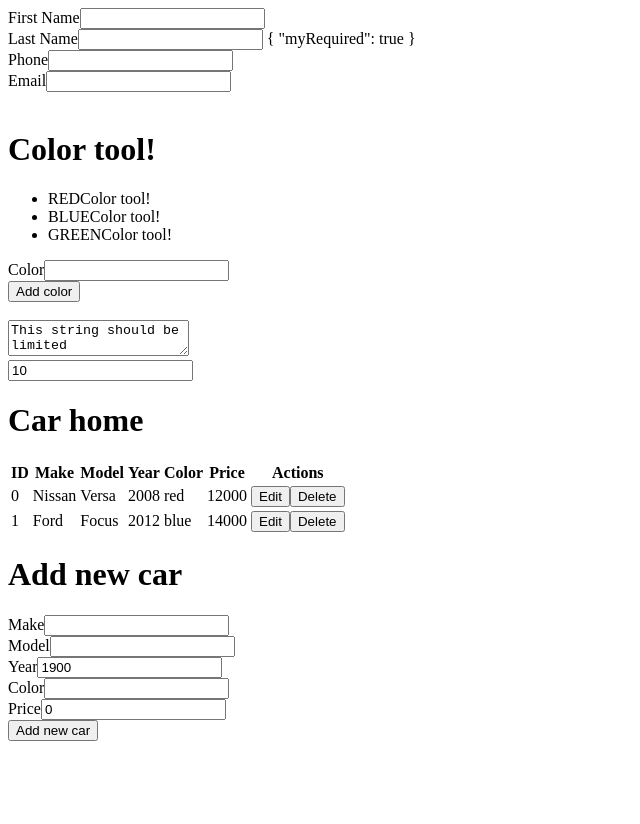
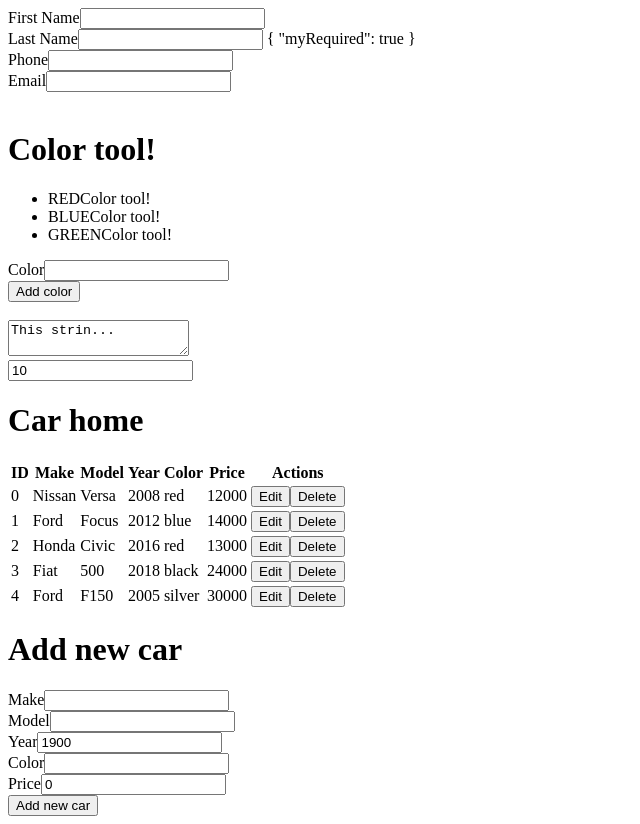
Before and after one commit to stephenhales/Angular-training, an Angular app in the folder demo-app/: page / in a window 1280 px wide. Shown: the whole page, without its empty margins (0-640 px from the left). Before the commit the page ends 800 px from the top, so only its background shows below. Built offline with nearby package versions, Linux system fonts and the light colour scheme; data requests are answered from the project's data file.

Commit message:
demo-app - create a service that hooks into the RESTful backend (json-server)

```diff
--- a/demo-app/db.json
+++ b/demo-app/db.json
@@ -23,6 +23,22 @@
       "color": "red",
       "price": 13000,
       "id": 2
+    },
+    {
+      "make": "Fiat",
+      "model": "500",
+      "year": "2018",
+      "color": "black",
+      "price": "24000",
+      "id": 3
+    },
+    {
+      "make": "Ford",
+      "model": "F150",
+      "year": "2005",
+      "color": "silver",
+      "price": "30000",
+      "id": 4
     }
   ]
 }
--- a/demo-app/src/app/car-tool/components/car-home/car-home.component.ts
+++ b/demo-app/src/app/car-tool/components/car-home/car-home.component.ts
@@ -1,5 +1,6 @@
 import { Component, OnInit } from '@angular/core';
 import { Car } from '../../model/Car';
+import { CarsService } from '../../services/cars.service';
 
 @Component({
   selector: 'car-home',
@@ -12,20 +13,27 @@ export class CarHomeComponent implements OnInit {
 
   headerText = 'Car home';
 
-  cars: Car[] = [
-    { id: 0, make: 'Nissan', model: 'Versa', year: 2008, color: 'red', price: 12000},
-    { id: 1, make: 'Ford', model: 'Focus', year: 2012, color: 'blue', price: 14000}
-  ];
+  cars: Car[] = [];
 
-  constructor() { }
+  constructor(private carService: CarsService) { }
 
-  ngOnInit() { }
+  ngOnInit() {
+    this.getCars();
+  }
+
+  getCars() {
+    return this.carService.all().subscribe(cars => {
+      this.cars = cars;
+    });
+
+    // subscriber.unsubscribe();
+  }
 
   doAddCar(newCar: Car) {
-    this.cars = this.cars.concat({
+    this.carService.create({
       ...newCar,
       id: Math.max(...this.cars.map(car => car.id), 0) + 1,
-    });
+    }).subscribe(x => this.getCars());
   }
 
   doRemoveCar(carId: number) {
--- /dev/null
+++ b/demo-app/src/app/car-tool/services/cars.service.ts
@@ -0,0 +1,30 @@
+import { Injectable } from '@angular/core';
+import { HttpClient } from '@angular/common/http';
+import { Car } from '../model/Car';
+
+@Injectable({
+  // this should always be in root (for now). Angular issue...
+  providedIn: 'root'
+})
+export class CarsService {
+
+  constructor(private httpClient: HttpClient) { }
+
+  const url = 'http://localhost:4250/cars';
+
+  all() {
+    return this.httpClient.get<Car[]>(this.url);
+  }
+
+  create(car: Car) {
+    return this.httpClient.post<Car>(this.url, car);
+  }
+
+  update(car: Car) {
+    return this.httpClient.put<Car>(this.url + encodeURIComponent(car.id.toString()), car);
+  }
+
+  delete(car: Car) {
+    return this.httpClient.delete<Car>(this.url + encodeURIComponent(car.id.toString()));
+  }
+}
--- a/demo-app/src/app/color-tool/color-tool.module.ts
+++ b/demo-app/src/app/color-tool/color-tool.module.ts
@@ -2,6 +2,7 @@ import { NgModule } from '@angular/core';
 import { CommonModule } from '@angular/common';
 import { ColorHomeComponent } from './components/color-home/color-home.component';
 import { ReactiveFormsModule } from '@angular/forms';
+import { HttpClientModule } from '@angular/common/http';
 
 import { SharedModule } from '../shared/shared.module';
 import { ColorFormComponent } from './components/color-form/color-form.component';
@@ -9,7 +10,7 @@ import { ColorFormComponent } from './components/color-form/color-form.component
 @NgModule({
   declarations: [ColorHomeComponent, ColorFormComponent],
   imports: [
-    CommonModule, ReactiveFormsModule, SharedModule,
+    ReactiveFormsModule, HttpClientModule, CommonModule, SharedModule,
   ],
   exports: [
     ColorHomeComponent
--- a/demo-app/src/app/color-tool/components/color-home/color-home.component.html
+++ b/demo-app/src/app/color-tool/components/color-home/color-home.component.html
@@ -8,7 +8,7 @@
 
 <br/>
 <div>
-  <textarea id="ellipsis limit">{{text | ellipsisAppend:limitInput}}</textarea>
+  <textarea id="ellipsis limit">{{text | ellipsisAppend:limitInput.value}}</textarea>
 
   <div>
     <input type="number" [formControl]="limitInput">
--- a/demo-app/src/index.html
+++ b/demo-app/src/index.html
@@ -10,7 +10,7 @@
 </head>
 <body>
   <app-root></app-root>
-  <script>
+  <!--<script>
 
     const p1 = new Promise(resolve => setTimeout(() => resolve('a'), 500));
     const p2 = new Promise(resolve => setTimeout(() => resolve('b'), 1000));
@@ -27,7 +27,7 @@
       console.log(results);
     });
 
-  </script>
+  </script>-->
   <!--<script>
     const p = new Promise((resolve, reject) => {
 
--- a/demo-app/src/main.ts
+++ b/demo-app/src/main.ts
@@ -13,6 +13,7 @@ platformBrowserDynamic().bootstrapModule(AppModule)
 
 
 // Observables demo
+/*
 import { interval } from 'rxjs';
 import { Observable, Observer } from 'rxjs';
 import { map, filter, take } from 'rxjs/operators';
@@ -62,3 +63,4 @@ numsTwo.subscribe((num) => {
 interval(500).pipe(map(x => x * 2), take(5)).subscribe(x => console.log('interval: ' + x), null, () => {
   console.log('interval complete');
 });
+*/
```
Also changed, not shown: 1 other file (tests, documents, lock files or other folders).
